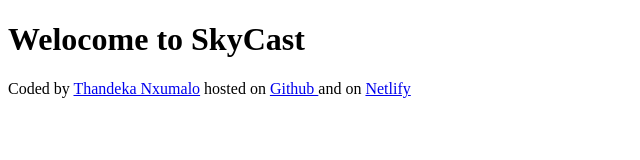
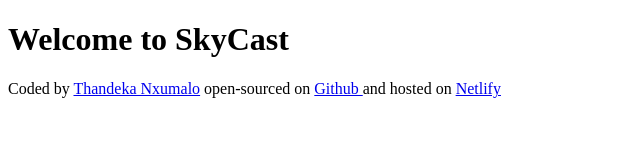
Before and after one commit to Thandeka215/SkyCast, a plain HTML site: page index.html in a window 1280 px wide. Shown: the whole page, without its empty margins (0-640 px from the left). Drawn offline with Linux system fonts and the light colour scheme.

Commit message:
Updated the footer content

```diff
--- a/index.html
+++ b/index.html
@@ -6,14 +6,14 @@
     <title>SkyCast App</title>
   </head>
   <body>
-    <h1>Welocome to SkyCast</h1>
+    <h1>Welcome to SkyCast</h1>
     <footer>
       Coded by
-      <a href="https://github.com/Thandeka215 ">Thandeka Nxumalo</a> hosted on
+      <a href="https://github.com/Thandeka215 ">Thandeka Nxumalo</a> open-sourced on
       <a href="https://github.com/Thandeka215/SkyCast" target="_Blank"
         >Github
       </a>
-      and on
+      and hosted on
       <a href="https://app.netlify.com/sites/skycast-app/overview"> Netlify</a>
     </footer>
   </body>
```
